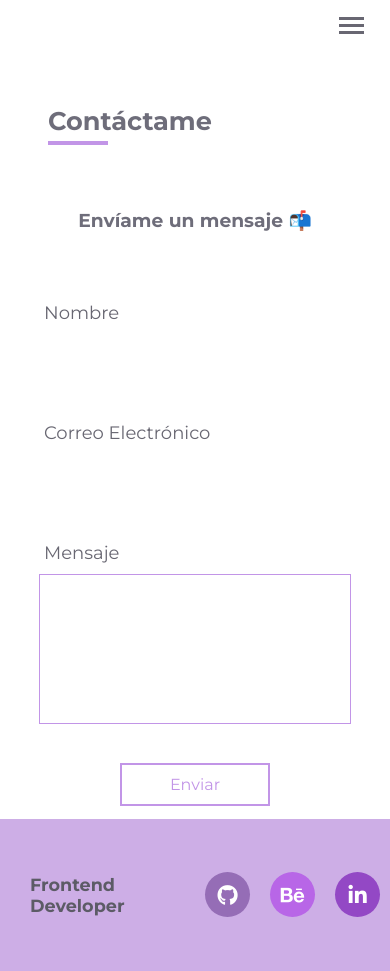
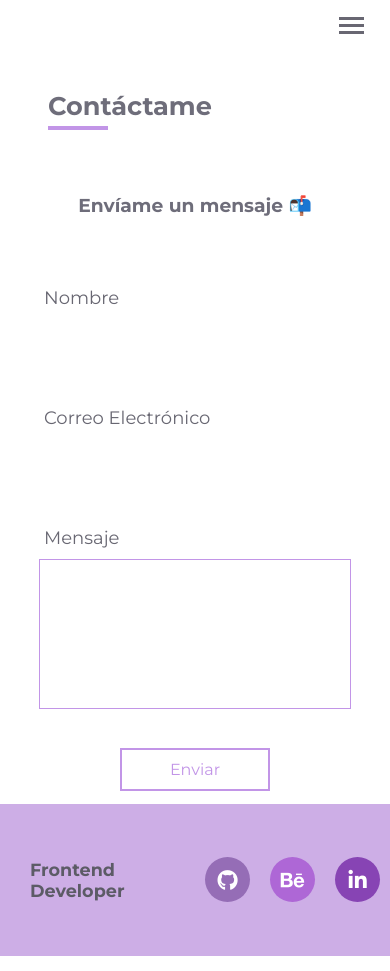
Before and after one commit to nblanco994/portfolio-niyuby-nuxt, a Nuxt app: page /contacto in a window 390 px wide. Built offline with nearby package versions, Linux system fonts and the light colour scheme.

Commit message:
Portfolio - Dimensions

```diff
--- a/assets/styles/variables.scss
+++ b/assets/styles/variables.scss
@@ -6,8 +6,8 @@
     --text-footer:                    rgb(92, 91, 102);
     --text-header:                    rgb(104, 103, 114);
     --color-github:                   hsl(273, 33%, 57%);
-    --color-behance:                  rgb(184, 102, 231);
-    --color-linkedin:                 rgb(147, 72, 197);
+    --color-behance:                  rgb(174, 103, 214);
+    --color-linkedin:                 rgb(135, 68, 180);
     --background-footer:              rgb(205, 174, 230);
     --line-style:                     rgb(194, 149, 231);
     --color-nuxt-link-active:         rgb(194, 149, 231);
--- a/components/ColorModePicker.vue
+++ b/components/ColorModePicker.vue
@@ -70,7 +70,7 @@ p {
   top: 0px;
   cursor: pointer;
   padding: 3px;
-  background-color: var(--background-color);
+  background-color: none;
   color: var(--text-header);
   margin: 0;
   border-radius: 50%;
--- a/pages/Portfolio.vue
+++ b/pages/Portfolio.vue
@@ -157,7 +157,7 @@ export default {
       justify-content: center;
     }
     .portfolio, .container {
-      margin-top:-80px;
+      margin-top:-95px;
     }
     .portfolio-headings {
       h2 {
--- a/pages/acercade.vue
+++ b/pages/acercade.vue
@@ -101,7 +101,7 @@ export default {
      flex-wrap: wrap;
      padding: 0;
      align-items: right;
-     margin-top: -55px;
+     margin-top: -63px;
       h2 {
         font-size: 1.5em;
       }
--- a/pages/contacto.vue
+++ b/pages/contacto.vue
@@ -270,7 +270,7 @@ import axios from 'axios';
 
      @media (max-width: 767px) {
        .contact-section {
-          margin-top:-80px;
+          margin-top:-95px;
        }
        h2 {
          font-size: 1.5em;
```
Also changed, not shown: 5 other files (tests, documents, lock files or other folders).
